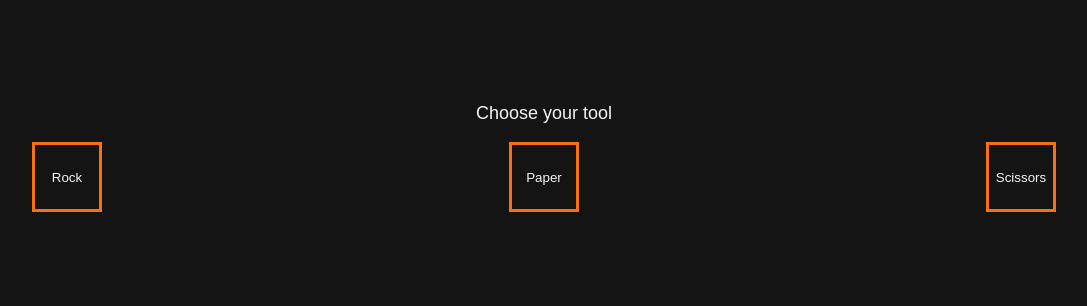
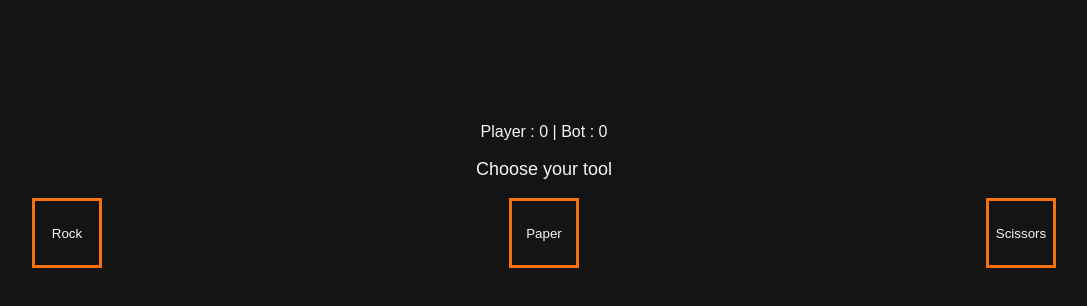
Before and after one commit to rqphy/rock-paper-scissors, a plain HTML site: page index.html in a window 1280 px wide. Shown: the part 178-484 px from the top of the page, without its empty margins (96-1183 px from the left). Drawn offline with Linux system fonts and the light colour scheme.

Commit message:
add score in html

```diff
--- a/index.html
+++ b/index.html
@@ -10,7 +10,7 @@
   </head>
   <body>
     <h1 class="title">Rock-Paper-Scissors</h1>
-    <!-- <main class="game" > -->
+    <section class="score">Player : 0 | Bot : 0</section>
     <section class="game">
       <h3 class="game__title">Choose your tool</h3>
       <div class="game__buttons">
@@ -20,6 +20,5 @@
       </div>
     </section>
     <section class="result"></section>
-    <!-- </main> -->
   </body>
 </html>
--- a/style.css
+++ b/style.css
@@ -53,11 +53,16 @@ body {
   cursor: pointer;
 }
 
-.result {
+.result,
+.score {
   font-family: Arial, Helvetica, sans-serif;
   width: 80%;
   margin: 20px;
   color: var(--white);
+}
+
+.score {
+  text-align: center;
 }
 
 .result__res {
```
